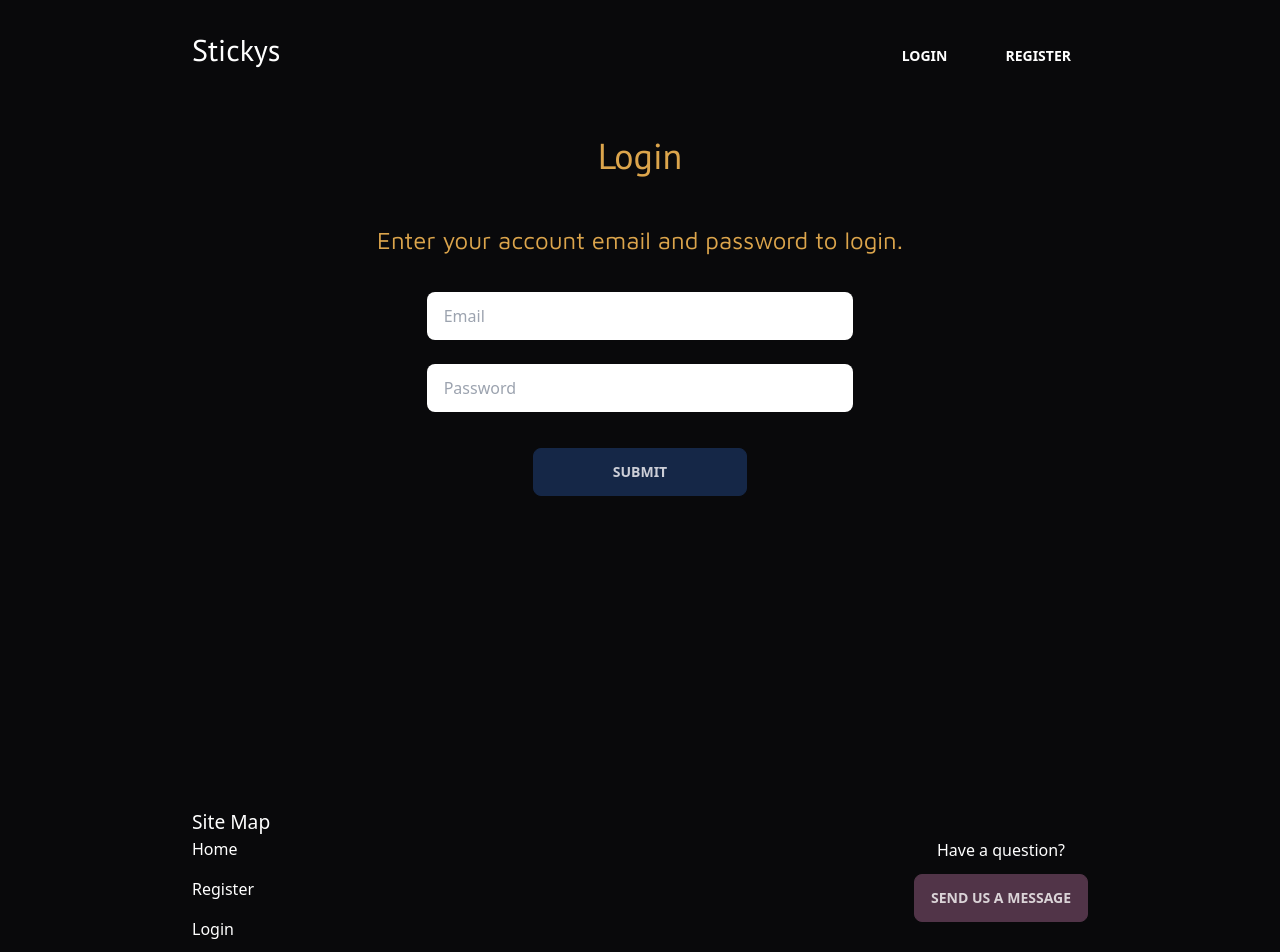
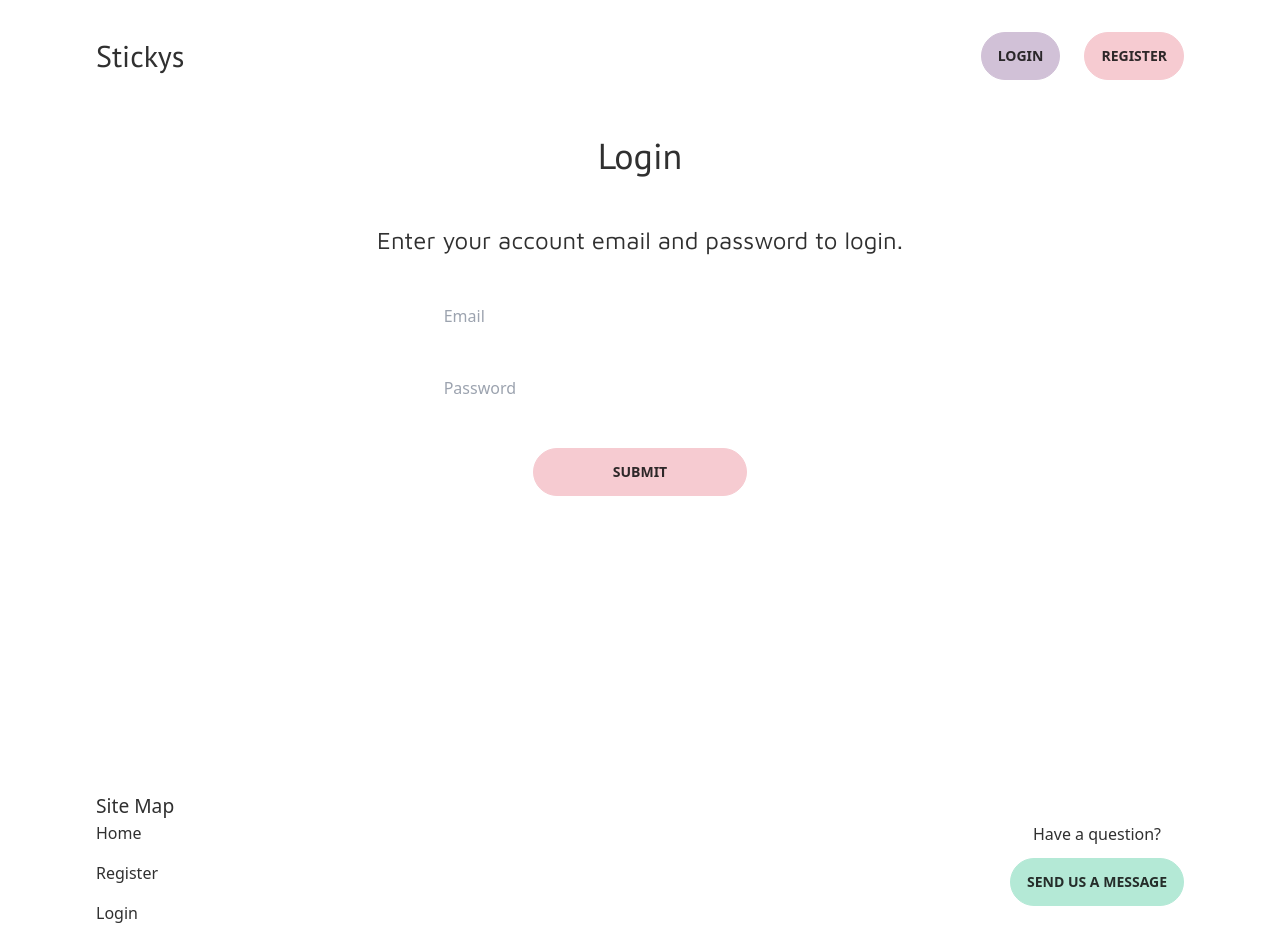
Before and after one commit to sashamars33/sticky-notes-react-3.0, a React (Create React App) app: page /login in a window 1280 px wide. Shown: the top 952 px of the page. Built offline with nearby package versions, Linux system fonts and the light colour scheme.

Commit message:
styling changes

```diff
--- a/src/components/Footer.js
+++ b/src/components/Footer.js
@@ -7,11 +7,11 @@ const Footer = () => {
     const {user} = useSelector((state) => state.auth)
 
   return (
-    <section className="w-full py-8 text-white">
-        <section className="mx-12 md:mx-24 lg:mx-48 xl:mx-48 flex flex-row-reverse justify-between items-center">
+    <section className="w-full py-4">
+        <section className="mx-12 md:mx-24 lg:mx-24 xl:mx-24 flex flex-row-reverse justify-between items-center">
         <div>
             <h4 className="py-3 text-center">Have a question?</h4>
-            <a href="https://sashamarshall.dev/" target="_blank" className="btn btn-accent">Send us a Message</a>
+            <a href="https://sashamarshall.dev/" className="btn btn-accent">Send us a Message</a>
         </div>
         <div>
             <h5 style={{fontSize: '1.2rem'}}>Site Map</h5>
--- a/src/components/Navigation.js
+++ b/src/components/Navigation.js
@@ -16,17 +16,20 @@ const Navigation = () => {
     }
 
     return (
-      <section className=" py-8 text-white">
-        <section className="mx-12 md:mx-24 lg:mx-48 xl:mx-48">
-          <div className="flex justify-between">
+      <section className=" py-8">
+        <section className="mx-12 md:mx-24 lg:mx-24 xl:mx-24">
+          <div className="flex justify-between items-center">
             <Link to='/' className="heading-font text-3xl">Stickys</Link>
 
             {user ? (
-            <button className="btn btn-ghost" onClick={onLogout}>Logout</button>
+            <div className="flex gap-6">
+              <Link to='/' className="btn btn-primary">Home</Link>
+              <button className="btn btn-secondary" onClick={onLogout}>Logout</button>
+            </div>
             ) : (
               <div className="flex gap-6">
-                <Link to='/login' className="btn btn-ghost">Login</Link>
-                <Link to='/register' className="btn btn-ghost">Register</Link>
+                <Link to='/login' className="btn btn-primary">Login</Link>
+                <Link to='/register' className="btn btn-secondary">Register</Link>
               </div>
               ) }
           </div>
--- a/src/components/Notes.js
+++ b/src/components/Notes.js
@@ -26,25 +26,24 @@ const Notes = ({notes}) => {
 
 
 
-    if(notes.length == 0 || notes.message){
+    if(notes.length === 0 || notes.message){
         return (
             <h3 style={{width: '100%', textAlign: 'center'}}>No Notes Yet!</h3>
         )
     };
 
-const parser = new DOMParser();
 
   return (
     <>
     {notes && !notes.message ? notes.map((note, ix) => (
-                <section key={note._id} className="w-1/4">
+                <section key={note._id} className="w-full md:w-1/2 lg:w-1/4 xl:w-1/4">
                   <div>
                     <div className={`flex flex-wrap bg-primary rounded p-2`}>
-                      <div className="flex w-full justify-between text-base-100">
+                      <div className="flex w-full justify-between">
                         {note.checked ? <MdOutlineCheckBox onClick={() => {setNote([note._id, note.checked]);}}/> : <MdOutlineCheckBoxOutlineBlank onClick={() => {setNote([note._id, note.checked]);}} />}
                         <TiDelete onClick={() => {setDeleteNote(note._id); }} className="cursor-pointer"/>
                       </div>
-                      <div className="w-full text-base-100">
+                      <div className="w-full">
                       <div dangerouslySetInnerHTML={{ __html: note.note }} />
                         {/* {parser.parseFromString(note.note, 'text/html').body.innerHTML && parser.parseFromString(note.note, 'text/html').body.innerHTML} */}
                       </div>
--- a/src/features/notes/noteService.js
+++ b/src/features/notes/noteService.js
@@ -8,11 +8,8 @@ const createNote = async(noteData, token) => {
             Authorization: `Bearer ${token}`
         }
     }
-    console.log(noteData)
 
     const res = await axios.post(`${API_URL}/create-note`, noteData, config)
-
-    console.log(res.data)
     return res.data
 
 }
--- a/src/features/notes/noteSlice.js
+++ b/src/features/notes/noteSlice.js
@@ -100,6 +100,16 @@ export const noteSlice = createSlice({
                 state.isError = true
                 state.message = action.payload
             })
+            .addCase(deleteNotes.fulfilled , (state, action) => {
+                state.isLoading = false
+                state.isError = false
+                state.notes = state.notes.filter(it => it._id !== action.payload)
+            })
+            .addCase(checkNote.fulfilled , (state, action) => {
+                state.isLoading = false
+                state.isError = false
+                state.notes = state.notes.map(it => it._id === action.payload._id ? {...it, checked: action.payload.checked} : it)
+            })
     }
 })
 
--- a/src/features/pages/pageSlice.js
+++ b/src/features/pages/pageSlice.js
@@ -1,6 +1,5 @@
 import {createSlice, createAsyncThunk} from '@reduxjs/toolkit'
 import pageService from './pageService'
-import noteService from '../notes/noteService'
 
 const initialState = {
     pages: [],
--- a/src/pageFiles/Board.js
+++ b/src/pageFiles/Board.js
@@ -16,7 +16,6 @@ const Board = () => {
     const {notes, isLoading, isError, isSuccess, message } = useSelector(state => state.notes)
     const {page} = useSelector((state) => state.pages)
     const [note, setNote] = useState({})
-    const [noteArr , setNoteArr] = useState(notes)
 
 
     const backToBoards = () => {
@@ -64,19 +63,19 @@ const Board = () => {
 
 
   return (
-    <section className='mx-12 md:mx-24 lg:mx-48 xl:mx-48 flex justify-between items-start pt-12 pb-64 '>
-          <div className="w-1/4 flex flex-col gap-3 bg-secondary p-4 rounded-xl text-white">
-            <button className="btn btn-accent w-2/3" onClick={backToBoards}>Back to Boards</button>
+    <section className='mx-12 md:mx-24 lg:mx-24 xl:mx-24 flex flex-col lg:flex-row xl:flex-row lg:justify-between xl:justify-between items-start pt-12 pb-64 '>
+          <div className="w-full lg:w-1/4 xl:1/4 flex flex-col gap-3 bg-secondary p-4 rounded-xl">
+            <button className="btn btn-primary w-2/3" onClick={backToBoards}>Back to Boards</button>
             <h2 className="heading-font text-3xl">{page.topic}</h2>
-            <p className="accent-font text-white">Create a new note below!</p>
+            <p className="accent-font">Create a new note below!</p>
             <form className="form-control">
             <ReactQuill className= "bg-white text-base-100 rounded-xl border-none mb-4 rich-text-form" theme="snow" placeholder="Add a new note." id="note" name="note" value={note} onChange={setNote} style={{border: 'none'}} />
               {/* <textarea className="input bg-white my-3 h-36 text-base-100" placeholder="Add a new note." id="note" name="note" onChange={(e) => setNote(e.target.value)}></textarea> */}
-              <button onClick={onSubmit} className="btn btn-info">Add</button>
+              <button onClick={onSubmit} className="btn btn-accent">Add</button>
             </form>
           </div>
-          <div className="w-3/4 flex gap-3 flex-wrap justify-center w-full">
-          {isLoading ? <p>loading...</p> : <Notes notes = {notes}/>}
+          <div className="w-full flex gap-3 flex-wrap justify-center mx-auto p-4 ">
+          {isLoading ? <p>No Notes Yet!</p> : <Notes notes = {notes}/>}
           </div>
         </section>
 
--- a/src/pageFiles/Home.js
+++ b/src/pageFiles/Home.js
@@ -10,23 +10,23 @@ const Home = () => {
 
     return (
   <>
-      <section className="mx-12 md:mx-24 lg:mx-48 xl:mx-48 text-white">
+      <section className="mx-12 md:mx-24 lg:mx-24 xl:mx-24">
               <section className="flex items-center gap-6 justify-between ">
                 <div className="w-1/2">
                   <h1 className="heading-font text-5xl ">A Wonderful World of Notes!</h1>
                   <p className="accent-font text-2xl py-6 w-9/12">Designed to help you get your notes all in one place with no sticky note left behind..</p>
                   {user ?
           <div>
-            <button className="btn btn-info btn-lg accent-font"><Link to='/profile'>Go to Profile</Link></button>
+            <button className="btn btn-accent btn-lg accent-font"><Link to='/profile'>Go to Profile</Link></button>
           </div>
         : <div className="flex gap-6">
-            <Link to='/login'><button className="btn btn-info btn-lg accent-font">Login</button></Link>
-            <Link to='/register'><button className="btn btn-info btn-lg accent-font">Register</button></Link>
+            <Link to='/login'><button className="btn btn-accent btn-lg accent-font">Login</button></Link>
+            <Link to='/register'><button className="btn btn-accent btn-lg accent-font">Register</button></Link>
         </div>}
                 </div>
 
                 <div className="w-1/2">
-                    <img src={heroImg} alt="heading image"></img>
+                    <img src={heroImg} alt="hero decoration"></img>
                 </div>
               </section>
 
@@ -35,7 +35,7 @@ const Home = () => {
                 <p className="accent-font text-2xl pt-6 text-left">Stickys' is designed with simplicity and versatility in mind. Whether you're jotting down quick reminders, brainstorming ideas, managing tasks, or collaborating with others, Sticky's offers the flexibility and convenience of digital sticky notes.
 </p><p className="accent-font text-2xl py-8 text-left">Capture your thoughts, ideas, and to-do lists in a digital format that retains the essence of traditional sticky notes while adding the benefits of digital organization and accessibility.
 Join Sticky's today and experience the joy of digital sticky notes, always there when you need them, wherever you are. Say goodbye to scattered paper notes and hello to the convenience of Stickys.</p>
-<Link to='/register'><button className="btn btn-info btn-lg accent-font ">Get Started Now!</button></Link>
+<Link to='/register'><button className="btn btn-accent btn-lg accent-font ">Get Started Now!</button></Link>
 
             </section>
       </section>
--- a/src/pageFiles/Profile.js
+++ b/src/pageFiles/Profile.js
@@ -9,8 +9,6 @@ const Profile = () => {
 
     const {user} = useSelector((state) => state.auth)
     const {pages, isLoading, isError, isSuccess, message} = useSelector(state => state.pages)
-    const {notes} = useSelector(state => state.notes)
-    const [name, setName] = useState(user.name)
     const [page, setPage] = useState('')
     const [pageClick, setPageClick] = useState([false, '']);
     const [deletePage, setDeletePage] = useState('')
@@ -66,19 +64,19 @@ const Profile = () => {
     }
 
     return (
-        <section className='mx-12 md:mx-24 lg:mx-48 xl:mx-48 flex justify-between items-start pt-12 pb-64'>
-          <div className="w-1/4 bg-secondary text-white p-4 rounded-xl">
+        <section className='mx-12 md:mx-24 lg:mx-24 xl:mx-24 flex flex-col lg:flex-row xl:flex-rowjustify-between items-start pt-12 pb-64'>
+          <div className="w-full lg:w-1/4 xl:w-1/4 bg-secondary p-4 rounded-xl">
             <h1 className="heading-font text-2xl">{user.name}'s Boards</h1>
             <p className="accent-font">Create a new board below!</p>
             <form className="form-control">
               <input className="input bg-white my-3 text-base-100" placeholder="Add a new board." id="page" name="page" onChange={(e) => setPage(e.target.value)}></input>
-              <button onClick={onSubmit} className="btn btn-info">Add</button>
+              <button onClick={onSubmit} className="btn btn-accent">Add</button>
 
             </form>
           </div>
-          <div className="w-3/4 flex flex-col gap-3 flex-wrap justify-center">
-          {isLoading ? <p className="w-full text-center">loading...</p> : pages && !pages.message ? pages.map(it => (
-              <section key={it._id} className="flex flex-col bg-primary p-4 heading-font rounded-lg w-3/12 justify-between  w-full ml-9 cursor-pointer">
+          <div className="w-full flex flex-col gap-3 flex-wrap justify-center pt-4 lg:pt-0 xl:pt-0 lg:pl-8 xl:pl-8">
+          {isLoading ? <p className="w-full text-center">No Boards Yet</p> : pages && !pages.message ? pages.map(it => (
+              <section key={it._id} className="flex flex-col bg-primary p-4 heading-font rounded-lg w-3/12 justify-between  w-full cursor-pointer">
                 <div className="flex justify-between items-center">
                       <h3  onClick={() => {setPageClick([true, it._id]);} } className="heading-font text-xl text-base-100">{it.topic ? it.topic : it.page}</h3>
                      <TiDelete className="text-base-100 w-1/12" onClick={() => setDeletePage(it._id)}/>
--- a/tailwind.config.js
+++ b/tailwind.config.js
@@ -5,7 +5,7 @@ module.exports = {
   ],
   daisyui: {
     themes: [
-      'luxury',
+      'pastel',
      ],
   },
   theme: {
```
